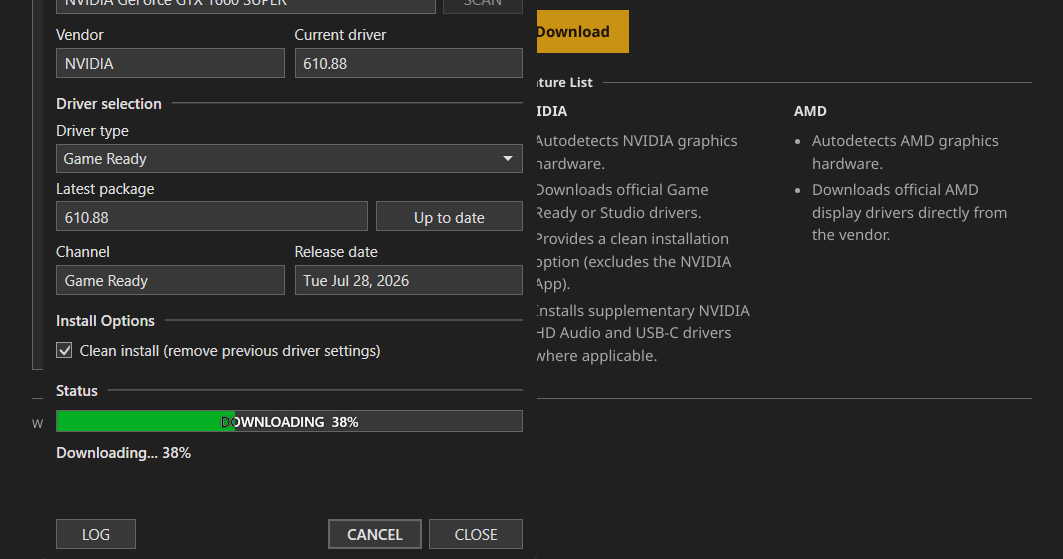
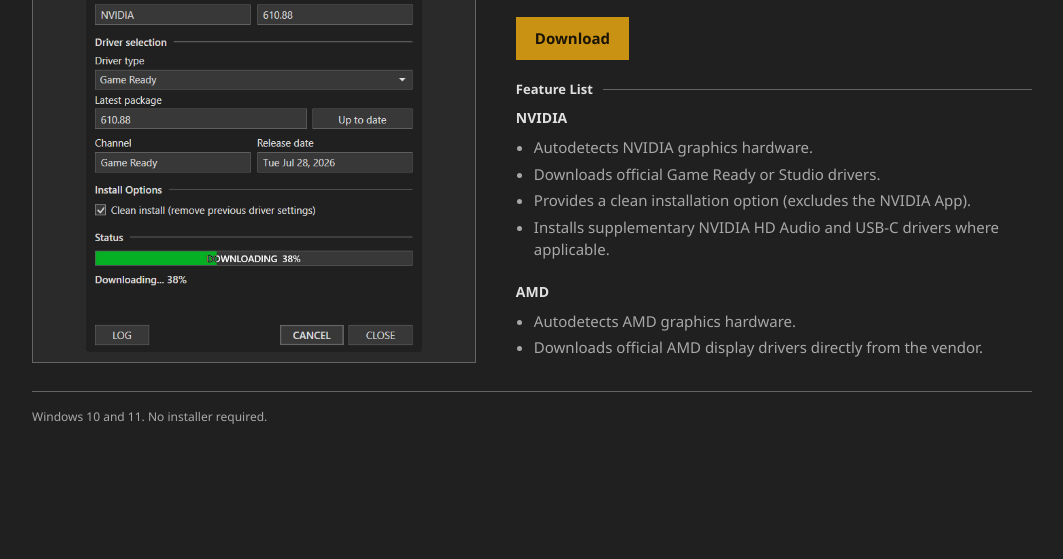
Before and after one commit to deeptadeeproy/AutoGPUStatic, a plain HTML site: page index.html in a window 1280 px wide. Shown: the part 244-803 px from the top of the page, without its empty margins (108-1171 px from the left). Drawn offline with Linux system fonts and the light colour scheme.

Commit message:
Fix screenshot sizing so it scales to the text column.

```diff
--- a/index.html
+++ b/index.html
@@ -44,6 +44,10 @@
       gap: 40px;
       align-items: stretch;
       margin-bottom: 28px;
+    }
+
+    .copy {
+      min-width: 0;
     }
 
     header {
@@ -94,18 +98,20 @@
 
     .shot {
       position: relative;
-      min-height: 220px;
+      min-width: 0;
+      min-height: 0;
       background: var(--card);
       border: 1px solid var(--line);
     }
 
     .shot img {
       position: absolute;
-      inset: 10px;
-      width: auto;
-      height: auto;
-      object-fit: cover;
-      object-position: top center;
+      top: 10px;
+      left: 10px;
+      width: calc(100% - 20px);
+      height: calc(100% - 20px);
+      object-fit: contain;
+      object-position: center;
     }
 
     h2 {
@@ -130,8 +136,8 @@
 
     .feature-grid {
       display: grid;
-      grid-template-columns: 1fr 1fr;
-      gap: 20px 40px;
+      grid-template-columns: 1fr;
+      gap: 16px;
     }
 
     h3 {
@@ -156,15 +162,13 @@
     }
 
     @media (max-width: 800px) {
-      .hero,
-      .feature-grid {
+      .hero {
         grid-template-columns: 1fr;
         gap: 24px;
       }
 
       .shot {
         position: static;
-        min-height: 0;
         padding: 10px;
       }
 
@@ -182,7 +186,7 @@
       <div class="shot">
         <img src="assets/screenshot.png" alt="AutoGraphicsFind detecting an NVIDIA GPU and downloading the driver">
       </div>
-      <div>
+      <div class="copy">
         <header>
           <img src="assets/logo.png" alt="">
           <h1>AutoGraphicsFind</h1>
```
